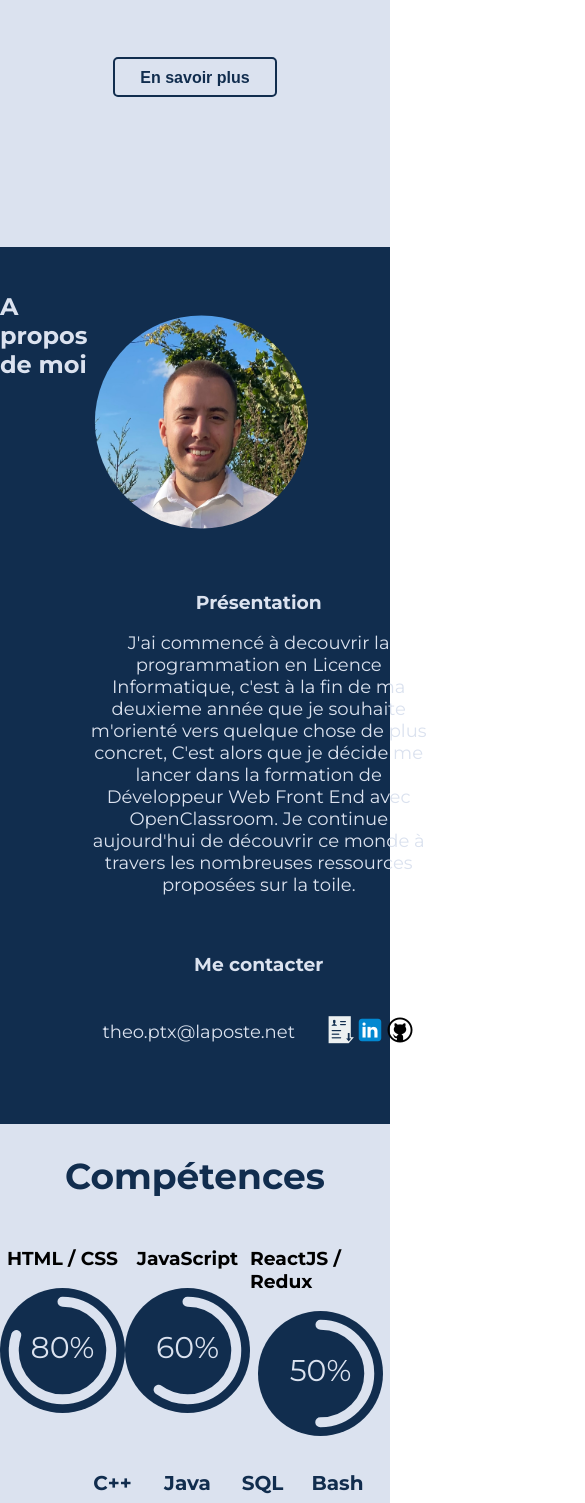
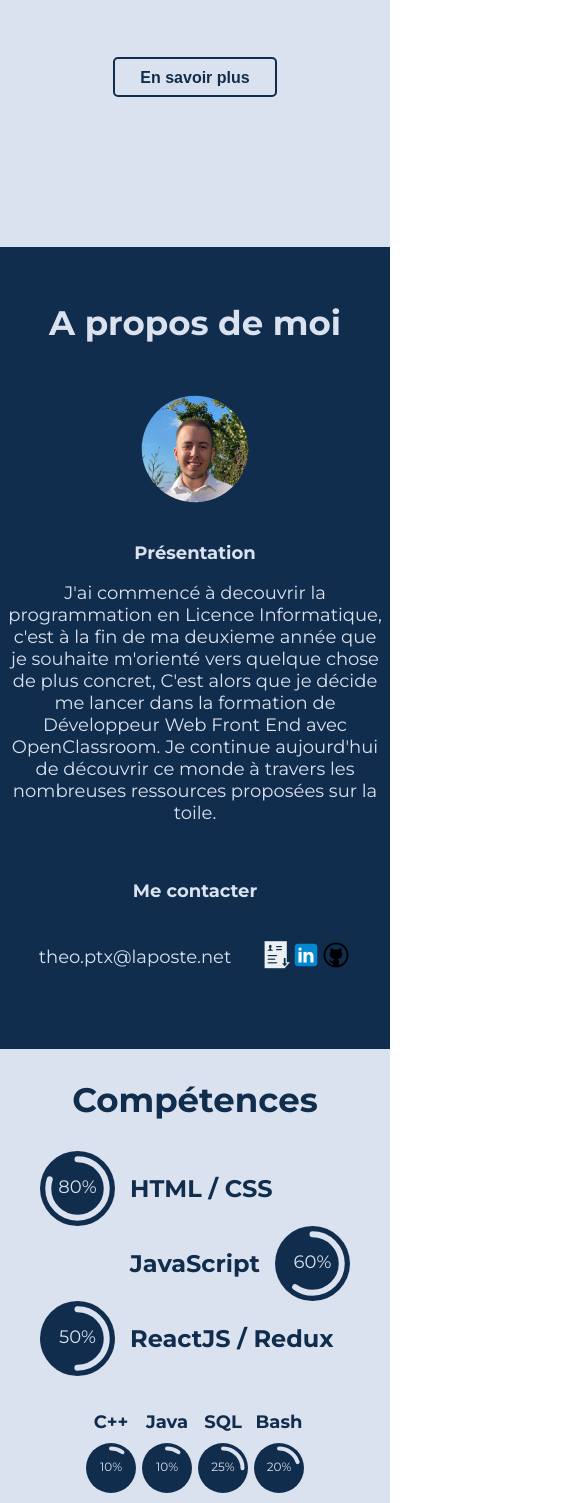
Before and after one commit to PuteauxTheo/portfolioPuteauxTheo, a React (Create React App) app: page / in a window 390 px wide. Shown: the part 432-1935 px from the top of the page, 585 px wide, since content can reach past the window. Built offline with nearby package versions, Linux system fonts and the light colour scheme.

Commit message:
add resopnsive properties

```diff
--- a/src/style/css/style.css
+++ b/src/style/css/style.css
@@ -2,6 +2,11 @@
 .content {
   max-width: 1200px;
   margin: auto;
+}
+@media screen and (max-width: 940px) {
+  .content {
+    margin: 0px 5px;
+  }
 }
 
 body {
@@ -9,8 +14,32 @@ body {
   margin: 0;
 }
 
+h2 {
+  font-size: 36px;
+}
+@media screen and (max-width: 940px) {
+  h2 {
+    font-size: 34px;
+  }
+}
+
+h3 {
+  font-size: 20px;
+}
+@media screen and (max-width: 940px) {
+  h3 {
+    font-size: 18px;
+  }
+}
+
 h4 {
   margin: 0;
+  font-size: 18px;
+}
+@media screen and (max-width: 940px) {
+  h4 {
+    font-size: 18px;
+  }
 }
 
 a {
@@ -95,67 +124,79 @@ a {
 #about .aboutme {
   display: flex;
   padding-bottom: 30px;
+  flex-direction: column;
 }
-#about .aboutme .description .title {
+#about .aboutme .title {
   display: flex;
   justify-content: center;
   padding: 30px;
-  font-size: 36px;
   margin: 0;
 }
-#about .aboutme .description .identity {
+#about .aboutme .aboutme-information {
+  display: flex;
+}
+@media screen and (max-width: 940px) {
+  #about .aboutme .aboutme-information {
+    flex-direction: column;
+  }
+}
+#about .aboutme .aboutme-information .profil-pic {
+  display: flex;
+  justify-content: center;
+  flex-direction: column;
+}
+@media screen and (max-width: 940px) {
+  #about .aboutme .aboutme-information .profil-pic {
+    flex-direction: row;
+  }
+}
+#about .aboutme .aboutme-information .profil-pic .img {
+  display: flex;
+  overflow: hidden;
+  height: 300px;
+}
+@media screen and (max-width: 940px) {
+  #about .aboutme .aboutme-information .profil-pic .img {
+    height: 150px;
+  }
+}
+#about .aboutme .aboutme-information .profil-pic .img img {
+  clip-path: circle(40%);
+  height: 100%;
+  width: auto;
+}
+#about .aboutme .aboutme-information .description .identity {
   text-align: right;
   line-height: 30px;
 }
-#about .aboutme .description .presentation {
+#about .aboutme .aboutme-information .description .presentation {
   text-align: center;
 }
-#about .aboutme .description .presentation h4 {
-  font-size: 20px;
-}
-#about .aboutme .description .presentation p {
+#about .aboutme .aboutme-information .description .presentation p {
   font-size: 18px;
 }
-#about .aboutme .description .language-used {
+#about .aboutme .aboutme-information .description .language-used {
   text-align: right;
   margin: 30px;
 }
-#about .aboutme .description .contact-me {
+#about .aboutme .aboutme-information .description .contact-me {
   text-align: center;
   display: block;
   padding-top: 20px;
 }
-#about .aboutme .description .contact-me h4 {
-  font-size: 20px;
-}
-#about .aboutme .description .contact-me-data {
+#about .aboutme .aboutme-information .description .contact-me-data {
   display: flex;
   justify-content: center;
 }
-#about .aboutme .description .contact-me-data p {
+#about .aboutme .aboutme-information .description .contact-me-data p {
   margin: 20px 15px;
   align-self: center;
   font-size: 18px;
 }
-#about .aboutme .description .contact-me-data .logo {
+#about .aboutme .aboutme-information .description .contact-me-data .logo {
   display: flex;
   align-items: center;
   margin: 20px 15px;
-}
-#about .aboutme .profil-pic {
-  display: flex;
-  justify-content: center;
-  flex-direction: column;
-}
-#about .aboutme .profil-pic .img {
-  display: flex;
-  overflow: hidden;
-  height: 300px;
-}
-#about .aboutme .profil-pic .img img {
-  clip-path: circle(40%);
-  height: 100%;
-  width: auto;
 }
 
 #skills {
@@ -165,7 +206,6 @@ a {
   display: flex;
   justify-content: center;
   padding: 30px;
-  font-size: 36px;
   margin: 0;
   color: #112D4E;
 }
@@ -173,19 +213,48 @@ a {
   display: flex;
   justify-content: space-evenly;
 }
+@media screen and (max-width: 544px) {
+  #skills .skills-main-langage {
+    flex-direction: column;
+  }
+}
 #skills .skills-main-langage .circle-percent {
   display: flex;
   flex-direction: column;
   align-items: center;
 }
-#skills .skills-main-langage .circle-percent h4 {
+@media screen and (max-width: 544px) {
+  #skills .skills-main-langage .circle-percent {
+    margin: 0px 35px;
+  }
+  #skills .skills-main-langage .circle-percent:nth-child(odd) {
+    flex-direction: row-reverse;
+    justify-content: start;
+  }
+  #skills .skills-main-langage .circle-percent:nth-child(even) {
+    flex-direction: row;
+    justify-content: end;
+  }
+}
+#skills .skills-main-langage .circle-percent h3 {
   font-size: 24px;
   color: #112D4E;
   margin: 10px 0px;
 }
+@media screen and (max-width: 940px) {
+  #skills .skills-main-langage .circle-percent h3 {
+    margin: 10px 15px;
+  }
+}
 #skills .skills-main-langage .circle-percent .size-circular {
-  height: 125px;
-  width: 125px;
+  height: 100px;
+  width: 100px;
+}
+@media screen and (max-width: 940px) {
+  #skills .skills-main-langage .circle-percent .size-circular {
+    height: 75px;
+    width: 75px;
+  }
 }
 #skills .skills-other-langage {
   display: flex;
@@ -199,13 +268,18 @@ a {
   align-items: center;
 }
 #skills .skills-other-langage .circle-percent h4 {
-  font-size: 20px;
   color: #112D4E;
   margin: 10px 0px;
 }
 #skills .skills-other-langage .circle-percent .size-circular {
   height: 75px;
   width: 75px;
+}
+@media screen and (max-width: 940px) {
+  #skills .skills-other-langage .circle-percent .size-circular {
+    height: 50px;
+    width: 50px;
+  }
 }
 #skills .skills-tool {
   display: flex;
@@ -246,7 +320,6 @@ a {
 #display-projects .content .title {
   display: flex;
   justify-content: center;
-  font-size: 36px;
   margin: 0;
   padding: 30px;
 }
@@ -254,6 +327,11 @@ a {
   display: grid;
   grid-template-columns: repeat(2, 1fr);
   margin: 5px;
+}
+@media screen and (max-width: 940px) {
+  #display-projects .content .display-projects {
+    grid-template-columns: repeat(1, 1fr);
+  }
 }
 #display-projects .content .display-projects .project-title {
   font-size: 24px;
@@ -286,11 +364,19 @@ a {
   width: 100%;
   margin: 30px auto;
 }
-#display-projects .content .display-projects .project-description h4 {
+@media screen and (max-width: 940px) {
+  #display-projects .content .display-projects .project-description {
+    align-items: center;
+    margin: 0px auto 30px auto;
+  }
+}
+#display-projects .content .display-projects .project-description h3 {
   margin: 15px auto;
-  font-size: 20px;
 }
-#display-projects .content .display-projects .project-description li {
+#display-projects .content .display-projects .project-description ul {
+  padding: 0;
+}
+#display-projects .content .display-projects .project-description ul li {
   list-style-type: none;
   margin: 5px 0px;
   font-size: 18px;
--- a/src/style/sass/base/base.scss
+++ b/src/style/sass/base/base.scss
@@ -3,6 +3,9 @@
 .content{
     max-width: 1200px;
     margin: auto;
+    @media screen and (max-width: 940px) {
+        margin: 0px 5px;
+    }
 }
 
 body{
@@ -10,8 +13,26 @@ body{
     margin: 0;
 }
 
+h2{
+    font-size: 36px;
+    @media screen and (max-width: 940px) {
+        font-size: 34px;
+    }
+}
+
+h3{
+    font-size: 20px;
+    @media screen and (max-width: 940px) {
+        font-size: 18px;
+    }
+}
+
 h4{
     margin: 0;
+    font-size: 18px;
+    @media screen and (max-width: 940px) {
+        font-size: 18px;
+    }
 }
 
 a{
--- a/src/style/sass/components/about.scss
+++ b/src/style/sass/components/about.scss
@@ -6,15 +6,46 @@
     .aboutme {
         display: flex;
         padding-bottom: 30px;
+        flex-direction: column;
 
-        .description {
         .title {
             display: flex;
             justify-content: center;
             padding: 30px;
-                font-size: 36px;
             margin: 0;
         }
+
+        .aboutme-information {
+            display: flex;
+            @media screen and (max-width: 940px) {
+                flex-direction: column;
+            }
+            .profil-pic {
+                display: flex;
+                justify-content: center;
+                flex-direction: column;
+                @media screen and (max-width: 940px) {
+                    flex-direction: row;
+                }
+
+                .img {
+                    display: flex;
+                    overflow: hidden;
+                    height: 300px;
+                    @media screen and (max-width: 940px) {
+                        height: 150px;
+                    }
+
+                    img {
+                        clip-path: circle(40%);
+                        height: 100%;
+                        width: auto;
+                    }
+                }
+
+            }
+
+            .description {
 
                 .identity {
                     text-align: right;
@@ -23,10 +54,7 @@
 
                 .presentation {
                     text-align: center;
-                h4{
-                    font-size: 20px;
-                }
-                p{
+                    p {
                         font-size: 18px;
                     }
                 }
@@ -40,9 +68,6 @@
                     text-align: center;
                     display: block;
                     padding-top: 20px;
-                h4{
-                    font-size: 20px;
-                }
 
                     &-data {
                         display: flex;
@@ -61,30 +86,8 @@
 
                         }
                     }
-
-            }
-
-
-
-        }
-
-        .profil-pic {
-            display: flex;
-            justify-content: center;
-            flex-direction: column;
-
-            .img {
-                display: flex;
-                overflow: hidden;
-                height: 300px;
-
-                img {
-                    clip-path: circle(40%);
-                    height: 100%;
-                    width: auto;
-                }
-            }
-
                 }
             }
         }
+    }
+}
--- a/src/style/sass/components/skills.scss
+++ b/src/style/sass/components/skills.scss
@@ -6,7 +6,6 @@
             display: flex;
             justify-content: center;
             padding: 30px;
-            font-size: 36px;
             margin: 0;
             color: #112D4E;
         }
@@ -14,22 +13,44 @@
         &-main-langage {
             display: flex;
             justify-content: space-evenly;
-
+            @media screen and (max-width: 544px) {
+                flex-direction: column;
+            }
             .circle-percent {
                 display: flex;
                 flex-direction: column;
                 align-items: center;
 
-                h4 {
+                @media screen and (max-width: 544px) {
+                    margin: 0px 35px;
+                    &:nth-child(odd){
+                        flex-direction: row-reverse;
+                        justify-content: start;
+                    }
+                    &:nth-child(even){
+                        flex-direction: row;
+                        justify-content: end;
+                    }
+                }
+
+                h3 {
                     font-size: 24px;
                     color: #112D4E;
                     margin: 10px 0px;
+                    @media screen and (max-width: 940px) {
+                        margin: 10px 15px;
+                    }
                 }
 
                 .size-circular {
-                    height: 125px;
-                    width: 125px;
+                    height: 100px;
+                    width: 100px;
+                    @media screen and (max-width: 940px) {
+                        height: 75px;
+                        width: 75px;
+                    }
                 }
+
             }
         }
 
@@ -45,7 +66,6 @@
                 align-items: center;
 
                 h4 {
-                    font-size: 20px;
                     color: #112D4E;
                     margin: 10px 0px;
                 }
@@ -53,6 +73,10 @@
                 .size-circular {
                     height: 75px;
                     width: 75px;
+                    @media screen and (max-width: 940px) {
+                        height: 50px;
+                        width: 50px;
+                    }
                 }
             }
 
```
Also changed, not shown: src/style/sass/components/displayprojects.scss (+18 -9 lines), 1 other file (tests, documents, lock files or other folders). Lines whose indentation alone changed are shown as unchanged.
